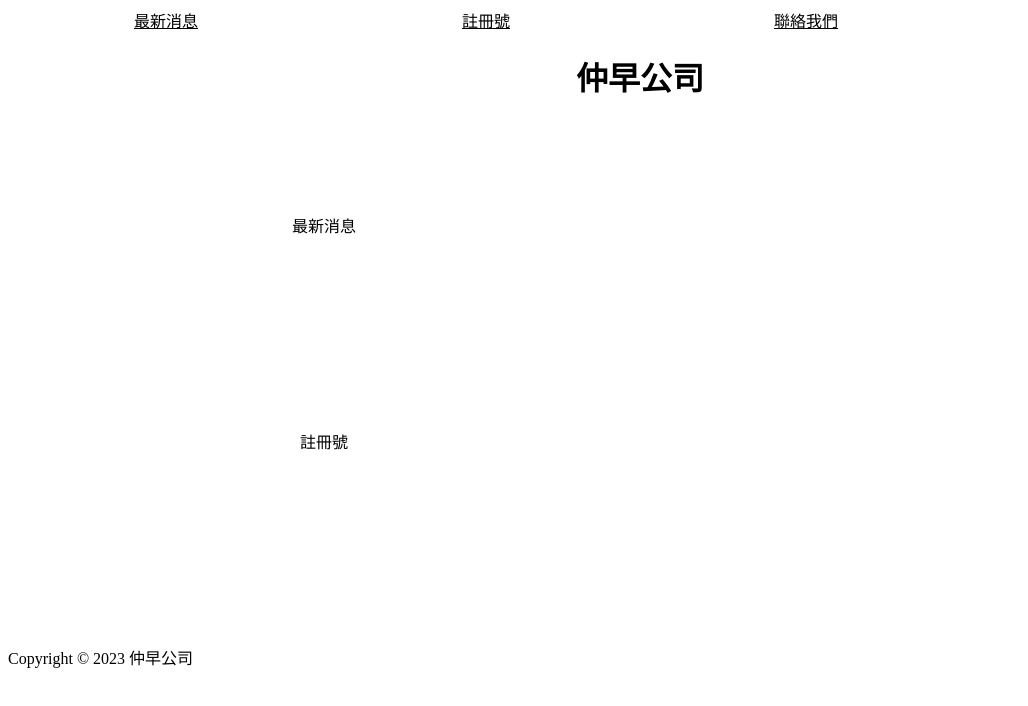
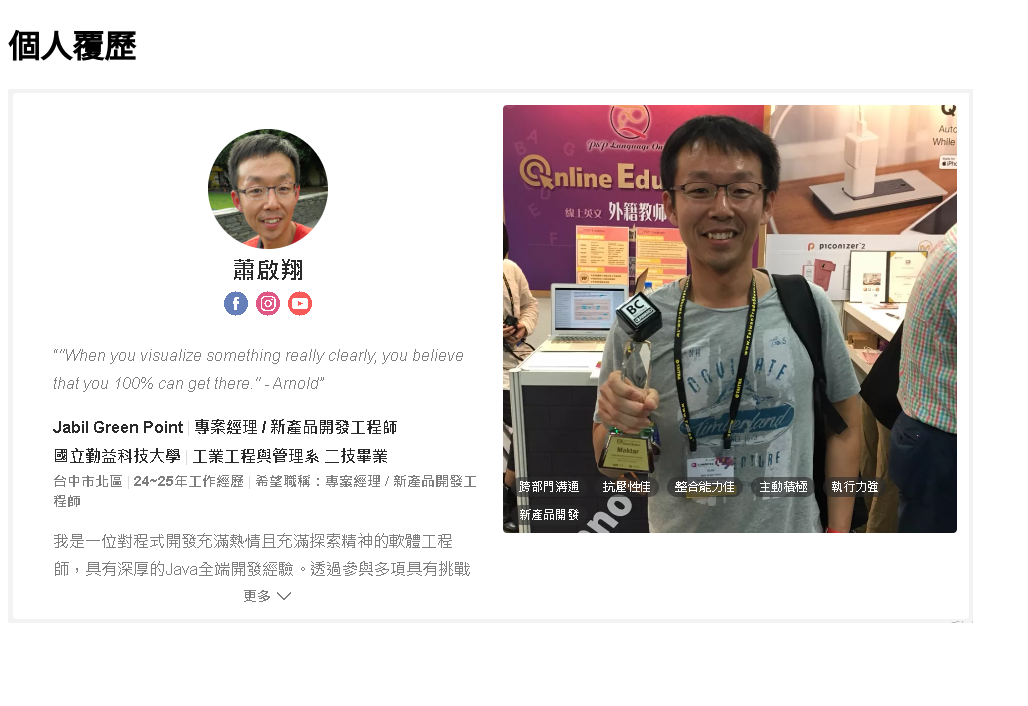
Before and after one commit to ChishiangHsiao/ChishiangHsiao.github.io, a plain HTML site: page index.html in a window 1280 px wide. Shown: the whole page, without its empty margins (0-1028 px from the left). Drawn offline with Linux system fonts and the light colour scheme.

Commit message:
Update 20240131

```diff
--- a/index.html
+++ b/index.html
@@ -1,74 +1,11 @@
 <!DOCTYPE html>
 <html lang="en">
 <head>
-  <meta charset="UTF-8">
-  <title>仲早公司</title>
-  <style>
-    /* 導覽頁標籤 */
-    .nav-link {
-      display: inline-block;
-      width: 25%;
-      text-align: center;
-      color: black;
-      font-size: 16px;
-    }
-
-    /* 公司名稱正方形 */
-    .company-name {
-      width: 100%;
-      height: 100px;
-      background-color: #ffffff;
-      text-align: center;
-      margin-bottom: 60px;
-    }
-
-    /* 旁邊兩個長方形 */
-    .link-box {
-      width: 50%;
-      height: 200px;
-      background-color: #ffffff;
-      text-align: center;
-    }
-
-    /* RWD */
-    @media (max-width: 768px) {
-      .nav-link {
-        width: 50%;
-      }
-
-      .company-name {
-        width: 100%;
-        height: 150px;
-      }
-
-      .link-box {
-        width: 100%;
-        height: 100px;
-      }
-    }
-  </style>
+    <meta charset="UTF-8">
+    <title>個人覆歷</title>
 </head>
 <body>
-  <header>
-    <nav>
-      <a href="#" class="nav-link">最新消息</a>
-      <a href="#" class="nav-link">註冊號</a>
-      <a href="#" class="nav-link">聯絡我們</a>
-    </nav>
-  </header>
-  <main>
-    <div class="company-name">
-      <h1>仲早公司</h1>
-    </div>
-    <div class="link-box">
-      <p>最新消息</p>
-    </div>
-    <div class="link-box">
-      <p>註冊號</p>
-    </div>
-  </main>
-  <footer>
-    <p>Copyright &copy; 2023 仲早公司</p>
-  </footer>
+    <h1>個人覆歷</h1>
+    <img src="resume.png">
 </body>
 </html>
```
